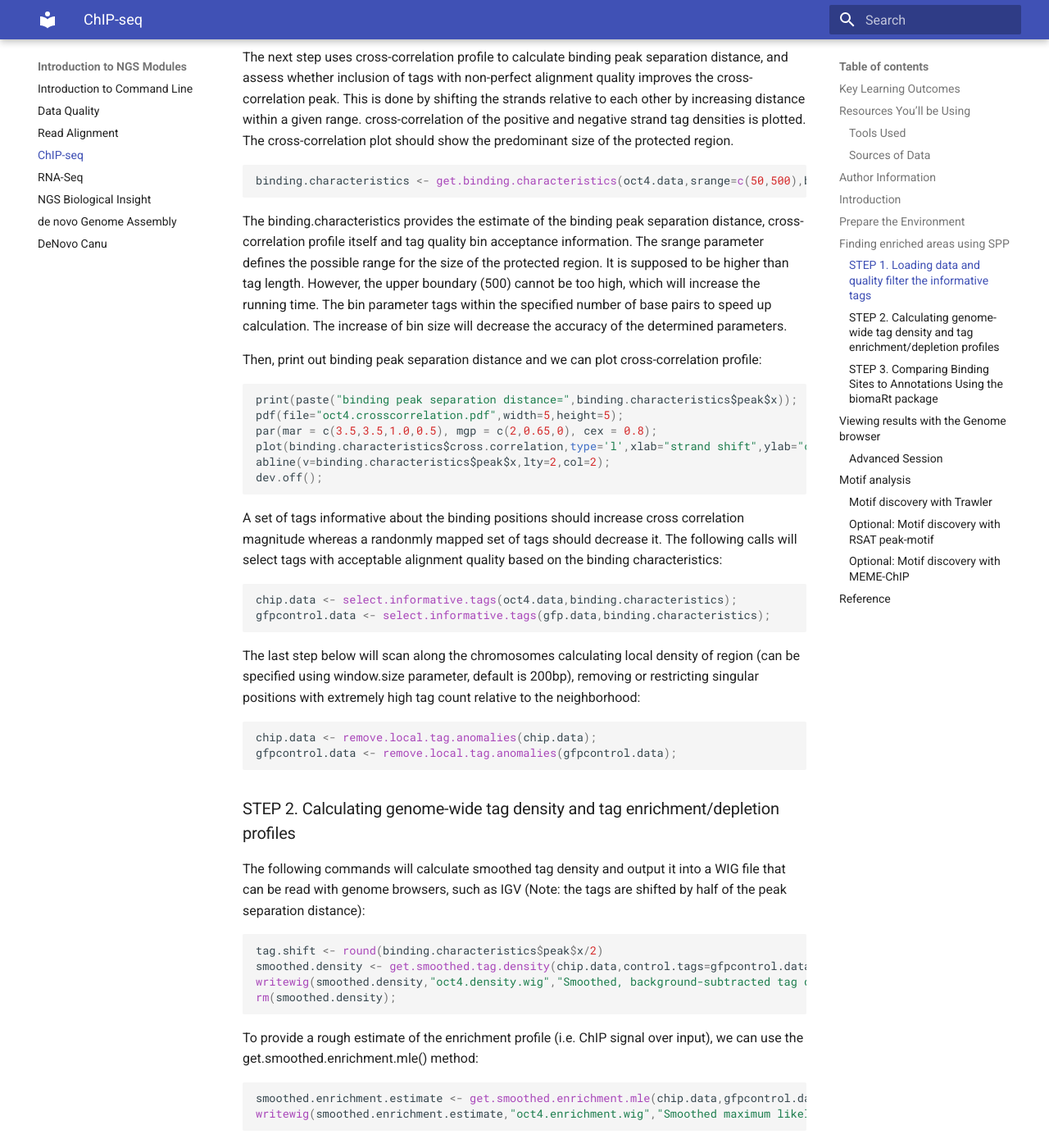
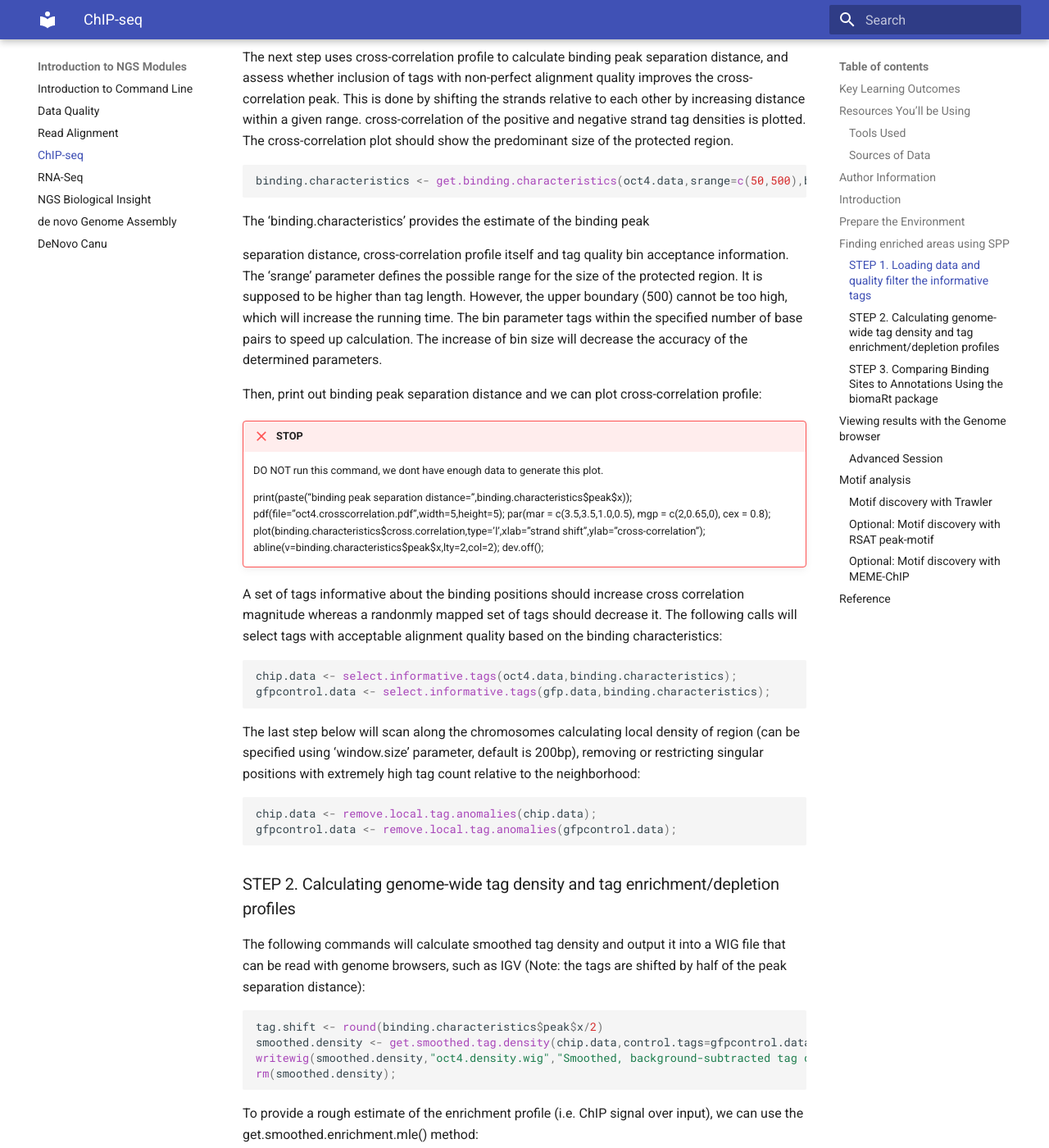
Before and after one commit to tsonika/intro-ngs-manuals, an MkDocs documentation site: the page built from docs/modules/btp-module-chip-seq/chip-seq.md, in a window 1280 px wide and 1400 px high, scrolled down 3465 px. Shown: the whole window at 82% size. Built offline with MkDocs 1.6.1 and Material for MkDocs 9.7.7, drawn with Linux system fonts in a browser that asks for light colours; old or Windows-style settings are respelled for this version of MkDocs.

Commit message:
chipseq param fixed

```diff
--- a/docs/modules/btp-module-chip-seq/chip-seq.md
+++ b/docs/modules/btp-module-chip-seq/chip-seq.md
@@ -170,9 +170,10 @@ should show the predominant size of the protected region.
 
     binding.characteristics <- get.binding.characteristics(oct4.data,srange=c(50,500),bin=5);
 
-The binding.characteristics provides the estimate of the binding peak
+The 'binding.characteristics' provides the estimate of the binding peak
+
 separation distance, cross-correlation profile itself and tag quality
-bin acceptance information. The srange parameter defines the possible
+bin acceptance information. The 'srange' parameter defines the possible
 range for the size of the protected region. It is supposed to be higher
 than tag length. However, the upper boundary (500) cannot be too high,
 which will increase the running time. The bin parameter tags within the
@@ -181,6 +182,9 @@ bin size will decrease the accuracy of the determined parameters.
 
 Then, print out binding peak separation distance and we can plot
 cross-correlation profile:
+
+!!! failure "STOP"
+    DO NOT run this command, we dont have enough data to generate this plot.
 
     print(paste("binding peak separation distance=",binding.characteristics$peak$x));
     pdf(file="oct4.crosscorrelation.pdf",width=5,height=5);
@@ -198,7 +202,7 @@ alignment quality based on the binding characteristics:
     gfpcontrol.data <- select.informative.tags(gfp.data,binding.characteristics);
 
 The last step below will scan along the chromosomes calculating local
-density of region (can be specified using window.size parameter, default
+density of region (can be specified using 'window.size' parameter, default
 is 200bp), removing or restricting singular positions with extremely
 high tag count relative to the neighborhood:
 
```
